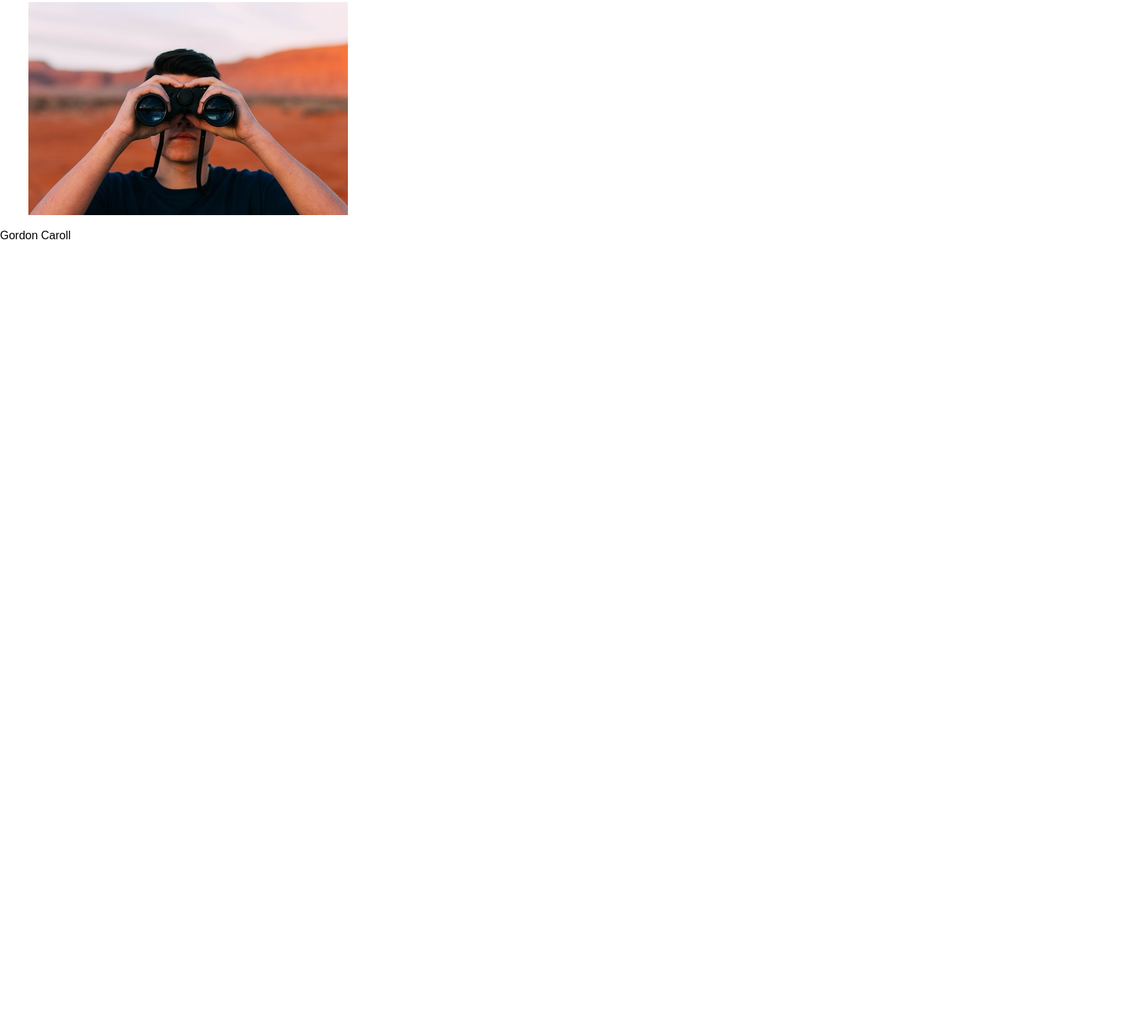
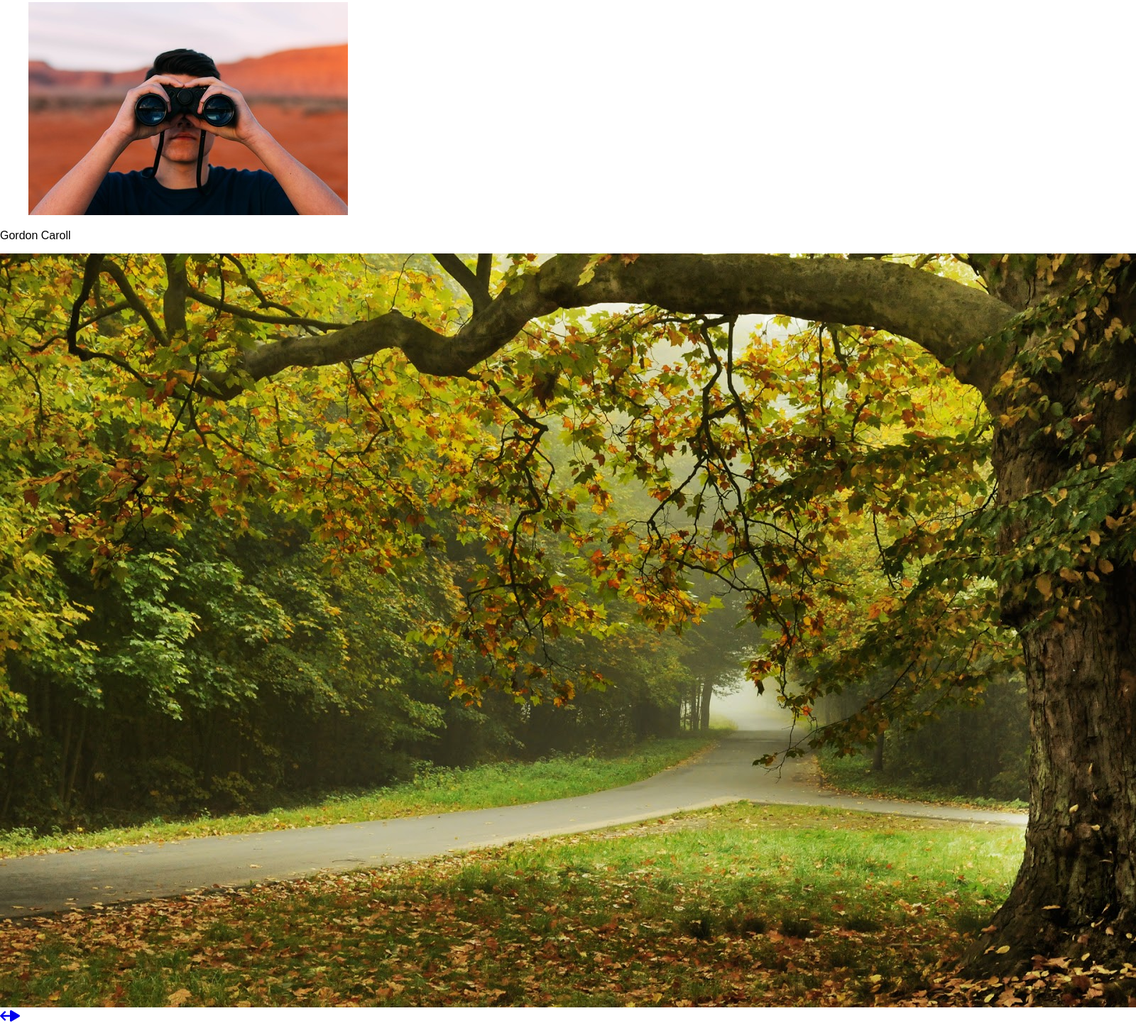
Before and after one commit to jesusrojasweb/platzi-video-css-grid, a website: page jade/index.pug in a window 1280 px wide. Shown: the part 1333-2774 px from the top of the page at 71% size, 1600 px wide, since content can reach past the window. Before the commit the page ends 1690 px from the top, so only its background shows below. Drawn offline with nearby package versions, Linux system fonts and the light colour scheme; files that its build step writes are made by us from their sources; files whose address does not match are found by name.

Commit message:
Maquetacion Video

```diff
--- a/jade/index.pug
+++ b/jade/index.pug
@@ -8,6 +8,7 @@ head
 	link(rel="stylesheet", href="css/normalize.css")
 	link(rel="stylesheet", href="css/estilos.css")
 body
+
 	navbar.Platzi
 		h1.Platzi-title!= "Platzi<span>Video</span>"
 		ol.Platzi-list
@@ -50,3 +51,8 @@ body
 				figure.Platzi-friend-item-perfil
 					img.Platzi-friend-item-perfil-img(src="img/perfil1.jpg", alt="perfil1")
 				p.Platzi-friend-item-nombre Gordon Caroll
+	section.Video
+		img.Video-img(src="img/bg.jpg", alt="background")
+		a(href="#").Video-overlay
+			i.fa.fa-arrow-left
+			i.fa.fa-play
```
Also changed, not shown: index.html.
